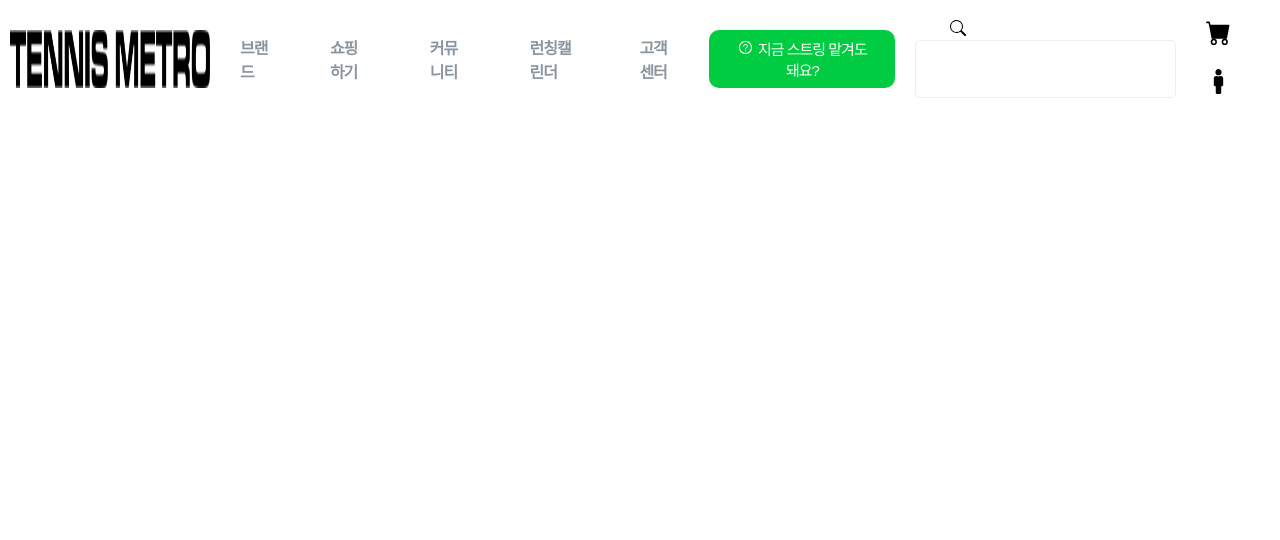
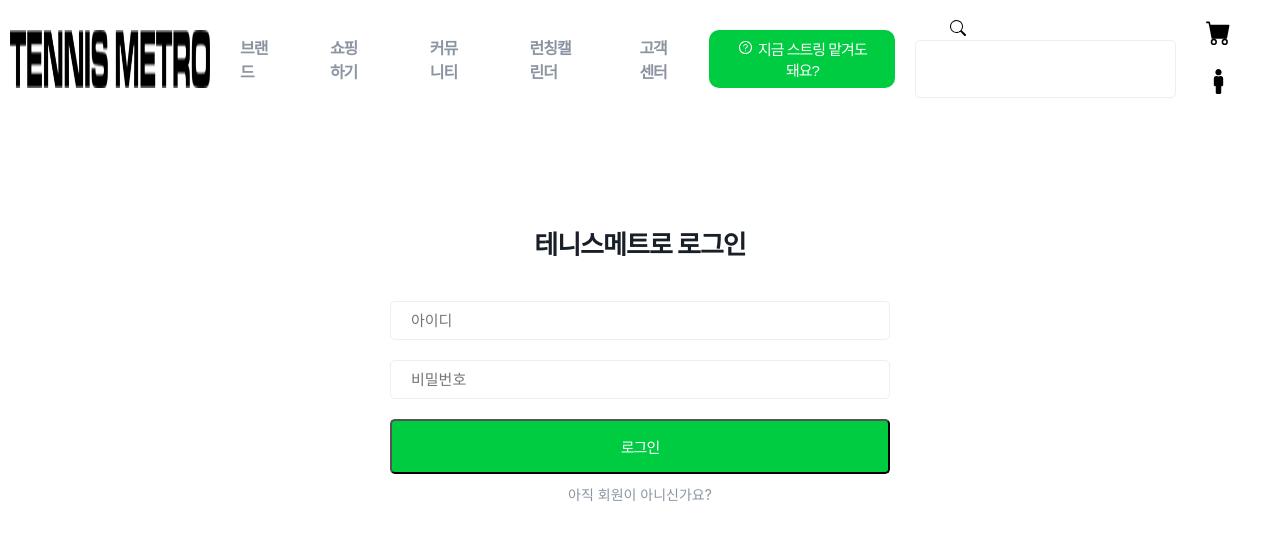
Before and after one commit to bellDev-code/tennisShop, a React (Create React App) app: page /login in a window 1280 px wide. Shown: the top 540 px of the page. Built offline with nearby package versions, Linux system fonts and the light colour scheme.

Commit message:
Install react-hook-form & Add Login Page

```diff
--- a/package.json
+++ b/package.json
@@ -13,6 +13,7 @@
     "@types/react-dom": "^18.2.5",
     "react": "^18.2.0",
     "react-dom": "^18.2.0",
+    "react-hook-form": "^7.45.4",
     "react-icons": "^4.10.1",
     "react-router-dom": "^6.13.0",
     "react-scripts": "5.0.1",
--- a/src/Components/Header/index.tsx
+++ b/src/Components/Header/index.tsx
@@ -5,16 +5,22 @@ import { headerList } from './mockup'
 import { BsSearch, BsFillCartFill } from "react-icons/bs";
 import { AiOutlineQuestionCircle } from "react-icons/ai"
 import { FaMale } from "react-icons/fa"
+import { useNavigate } from 'react-router-dom';
 
 const Header = () => {
+    const navigate = useNavigate();
+
+    const goToLogin = () => navigate('/login')
+    const goToHome = () => navigate('/')
+
     return (
         <Container>
             <MenuList>
-                <LogoWrap>
+                <LogoWrap onClick={goToHome}>
                     <img src={Logo} alt='logo' />
                 </LogoWrap>
                 {headerList.map((i) => {
-                    return <MenuLink to={i.url}>{i.title}</MenuLink>
+                    return <MenuLink key={i.title} to={i.url}>{i.title}</MenuLink>
                 })}
             </MenuList>
             <SearchBox>
@@ -27,7 +33,7 @@ const Header = () => {
                 </SearchForm>
                 <ProfileWrap>
                     <BsFillCartFill />
-                    <FaMale />
+                    <FaMale onClick={goToLogin} />
                 </ProfileWrap>
             </SearchBox>
         </Container>
--- a/src/Components/Header/styles.tsx
+++ b/src/Components/Header/styles.tsx
@@ -14,6 +14,7 @@ export const MenuList = styled.div`
 export const LogoWrap = styled.div`
     display: flex;
     padding: 20px 0;
+    cursor: pointer;
 
     > img {
         width: 200px;
--- a/src/Layouts/App.tsx
+++ b/src/Layouts/App.tsx
@@ -1,14 +1,16 @@
 import React from 'react';
 import { BrowserRouter, Routes, Route, } from "react-router-dom";
-import Main from './Main/'
 import Header from '../Components/Header';
+import Home from '../Pages/Home';
+import Login from '../Pages/Login';
 
 function App() {
   return (
     <BrowserRouter>
       <Header />
       <Routes>
-        <Route path='/' element={<Main />}></Route>
+        <Route path='/' element={<Home />}></Route>
+        <Route path='/login' element={<Login />}></Route>
       </Routes>
     </BrowserRouter>
   );
--- a/src/Layouts/Main/index.tsx
+++ /dev/null
@@ -1,8 +0,0 @@
-import React from "react";
-import HomePage from "../../Pages/Home";
-
-const Main = () => {
-    return <HomePage />
-}
-
-export default Main;
--- /dev/null
+++ b/src/Pages/Login/index.tsx
@@ -0,0 +1,27 @@
+import { useNavigate } from "react-router-dom"
+import { Container, InPutPassword, InputId, LoginBox, LoginForm, LoginTitle, LoginWrap, RegisterFont, RegisterLink, SubmitBtn } from "./styles"
+
+
+const Login = () => {
+    const navigate = useNavigate()
+
+    const goToRegister = () => navigate('/register')
+
+    return (
+        <Container>
+            <LoginWrap>
+                <LoginTitle>테니스메트로 로그인</LoginTitle>
+                <LoginBox>
+                    <LoginForm>
+                        <InputId type="text" placeholder="아이디" />
+                        <InPutPassword type="password" placeholder="비밀번호" />
+                        <SubmitBtn type="submit">로그인</SubmitBtn>
+                    </LoginForm>
+                    <RegisterFont>아직 회원이 아니신가요?</RegisterFont>
+                </LoginBox>
+            </LoginWrap>
+        </Container>
+    )
+}
+
+export default Login
--- /dev/null
+++ b/src/Pages/Login/styles.tsx
@@ -0,0 +1,94 @@
+import styled from "styled-components"
+import { Link } from "react-router-dom"
+
+export const Container = styled.section`
+    display: flex;
+    justify-content: center;
+`
+
+export const LoginWrap = styled.div`
+    padding-top: 80px;
+`
+
+export const LoginTitle = styled.p`
+    font-size: 26px;
+    font-weight: bold;
+    letter-spacing: -1px;
+    color: #191f28;
+    margin-bottom: 40px;
+    display: flex;
+    justify-content: center;
+`
+
+export const LoginBox = styled.div`
+    width: 500px;
+    padding: 0;
+    margin: 0 auto;
+    border: 0;
+`
+
+export const LoginForm = styled.form`
+    display: flex;
+    flex-direction: column;
+`
+
+export const InputId = styled.input`
+    border: 1px solid #eee;
+    font-size: 15px;
+    font-weight: 400;
+    color: #191f28;
+    padding: 10px 20px;
+    border-radius: 5px;
+    margin-bottom: 20px;
+`
+
+export const InPutPassword = styled.input`
+    border: 1px solid #eee;
+    font-size: 15px;
+    font-weight: 400;
+    color: #191f28;
+    padding: 10px 20px;
+    border-radius: 5px;
+    margin-bottom: 20px;
+`
+
+export const SubmitBtn = styled.button`
+    width: 100%;
+    margin: 0;
+    background-color: #00CC41;
+    color: #fff;
+    padding: 15px 20px;
+    min-height: 31px;
+    border-radius: 5px;
+    font-size: 15px;
+    font-weight: 400;
+    transition: 0.2s ease;
+    letter-spacing: -1px;
+`
+
+export const RegisterFont = styled.p`
+    width: 100%;
+    margin: 10px auto;
+    text-align: center;
+    font-size: 14px;
+    font-weight: 400;
+    color: #8b95a1;
+`
+export const RegisterLink = styled(Link)`
+    padding: 0 10px;
+    border: 0;
+    background-color: transparent;
+    font-size: 1rem;
+    font-weight: 600;
+    letter-spacing: -1px;
+    cursor: pointer;
+    text-decoration: none;
+    color: #8b95a1;
+    display: flex;
+    align-items: center;
+    margin: 0 20px;
+    background-color: #fff;
+    :visited {
+        color: #000000;
+    }
+`;
```
Also changed, not shown: 1 other file (tests, documents, lock files or other folders).
